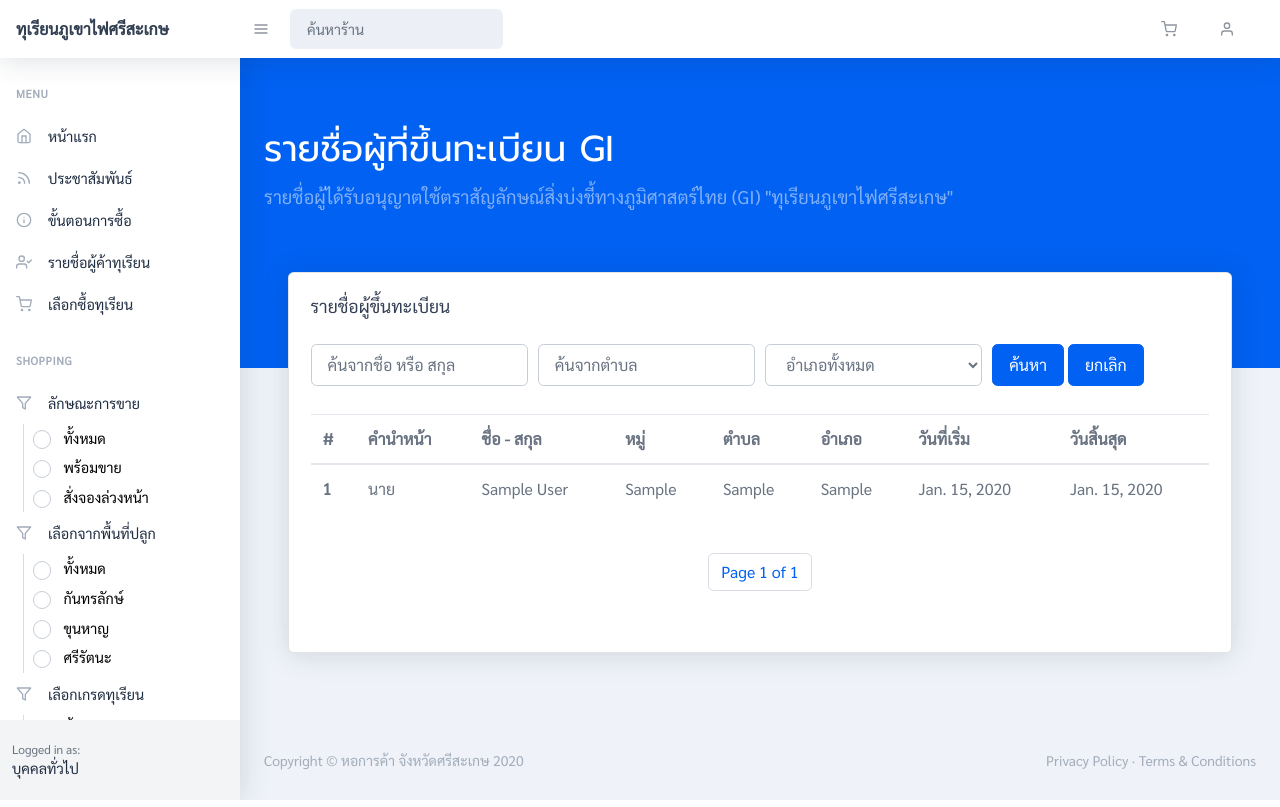
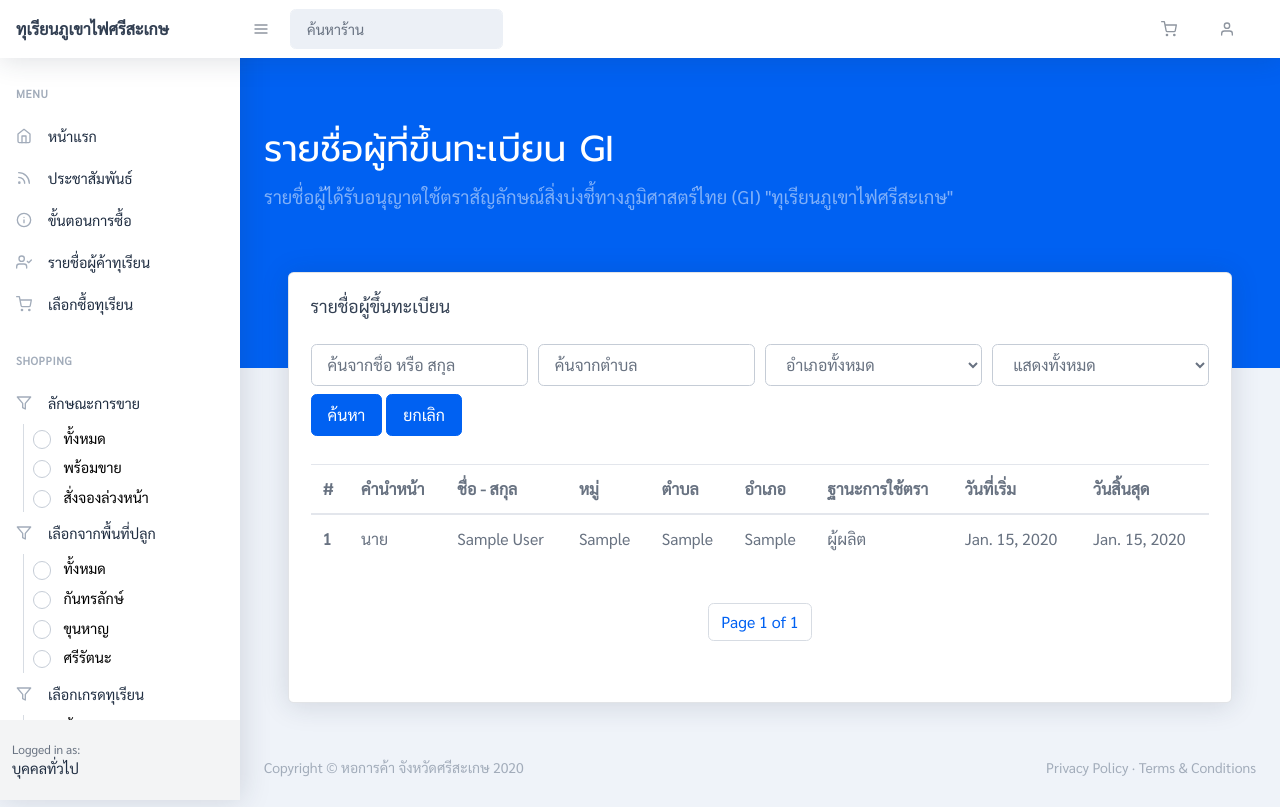
Before and after one commit to numvarn/lavadurian, a Django app: page /gi/list in a window 1280 px wide. Run offline with Django 3.2, Linux system fonts and the light colour scheme; tables that the repository leaves empty hold one stand-in row (values such as "Sample post"); some libraries are stand-ins or nearby versions.

Commit message:
setup search box

```diff
--- a/Members/admin.py
+++ b/Members/admin.py
@@ -18,4 +18,5 @@ class registerGIAdmin(admin.ModelAdmin):
     list_display = ('prefix', 'first_name', 'last_name', 'subdistrict',
                     'district', 'province', 'phone', 'type', 'date_start', 'date_end')
 
-    search_fields = ('first_name', 'last_name')
+    search_fields = ('first_name', 'last_name', 'district')
+    list_filter = ('type', )
--- a/Members/views.py
+++ b/Members/views.py
@@ -140,12 +140,16 @@ def listGIPage(request):
         'search_district_1': '',
         'search_district_2': '',
         'search_district_3': '',
+        'search_type_1': '',
+        'search_type_2': '',
+        'search_type_3': '',
     }
 
     if request.method == 'GET':
         name_q = Q()
         district_q = Q()
         subdistrict_q = Q()
+        type_q = Q()
 
         if request.GET.get('name') != None and request.GET.get('name') != "":
             name_q = Q(first_name=request.GET.get('name')) | Q(
@@ -169,8 +173,21 @@ def listGIPage(request):
             subdistrict_q = Q(subdistrict=request.GET.get('subdistrict'))
             context['search_subdistrict'] = request.GET.get('subdistrict')
 
+        if request.GET.get('type') != None and request.GET.get('type') != 'all':
+            type_q = Q(type=request.GET.get('type'))
+            if request.GET.get('type') == 'ผู้ผลิต':
+                context['search_type_1'] = 'selected'
+            elif request.GET.get('type') == 'ผู้ประกอบการ':
+                context['search_type_2'] = 'selected'
+            elif request.GET.get('type') == 'ผู้ผลิตและผู้ประกอบการ':
+                context['search_type_3'] = 'selected'
+
+            context['search_type'] = request.GET.get('type')
+        else:
+            context['search_type_all'] = 'selected'
+
         gi_list = registerGI.objects.filter(
-            name_q & district_q & subdistrict_q)
+            name_q & district_q & subdistrict_q & type_q)
     else:
         gi_list = registerGI.objects.all()
 
--- a/templates/member_gi_list.html
+++ b/templates/member_gi_list.html
@@ -32,6 +32,17 @@
                 </select>
             </div>
           </div>
+          <div class="col-sm-3 my-1">
+            <label class="sr-only" for="inlineFormInputGroupUsername">ฐานะการใช้ตรา</label>
+            <div class="input-group">
+                <select id="type" class="form-control" name="type">
+                    <option {{ search_type_all }} value="all">แสดงทั้งหมด</option>
+                    <option {{ search_type_1 }} value="ผู้ผลิต">ผู้ผลิต</option>
+                    <option {{ search_type_2 }} value="ผู้ประกอบการ">ผู้ประกอบการ</option>
+                    <option {{ search_type_3 }} value="ผู้ผลิตและผู้ประกอบการ">ผู้ผลิตและผู้ประกอบการ</option>
+                </select>
+            </div>
+          </div>
           <div class="col-auto my-1">
             <button type="submit" class="btn btn-primary">ค้นหา</button>
             <a class="btn btn-primary" href="{% url 'gi-list' %}" role="button">ยกเลิก</a>
@@ -47,6 +58,7 @@
             <th scope="col">หมู่</th>
             <th scope="col">ตำบล</th>
             <th scope="col">อำเภอ</th>
+            <th scope="col">ฐานะการใช้ตรา</th>
             <th scope="col">วันที่เริ่ม</th>
             <th scope="col">วันสิ้นสุด</th>
           </tr>
@@ -60,6 +72,7 @@
             <td>{{ list.moo }}</td>
             <td>{{ list.subdistrict }}</td>
             <td>{{ list.district }}</td>
+            <td>{{ list.type }}</td>
             <td>{{ list.date_start }}</td>
             <td>{{ list.date_end }}</td>
           </tr>
```
